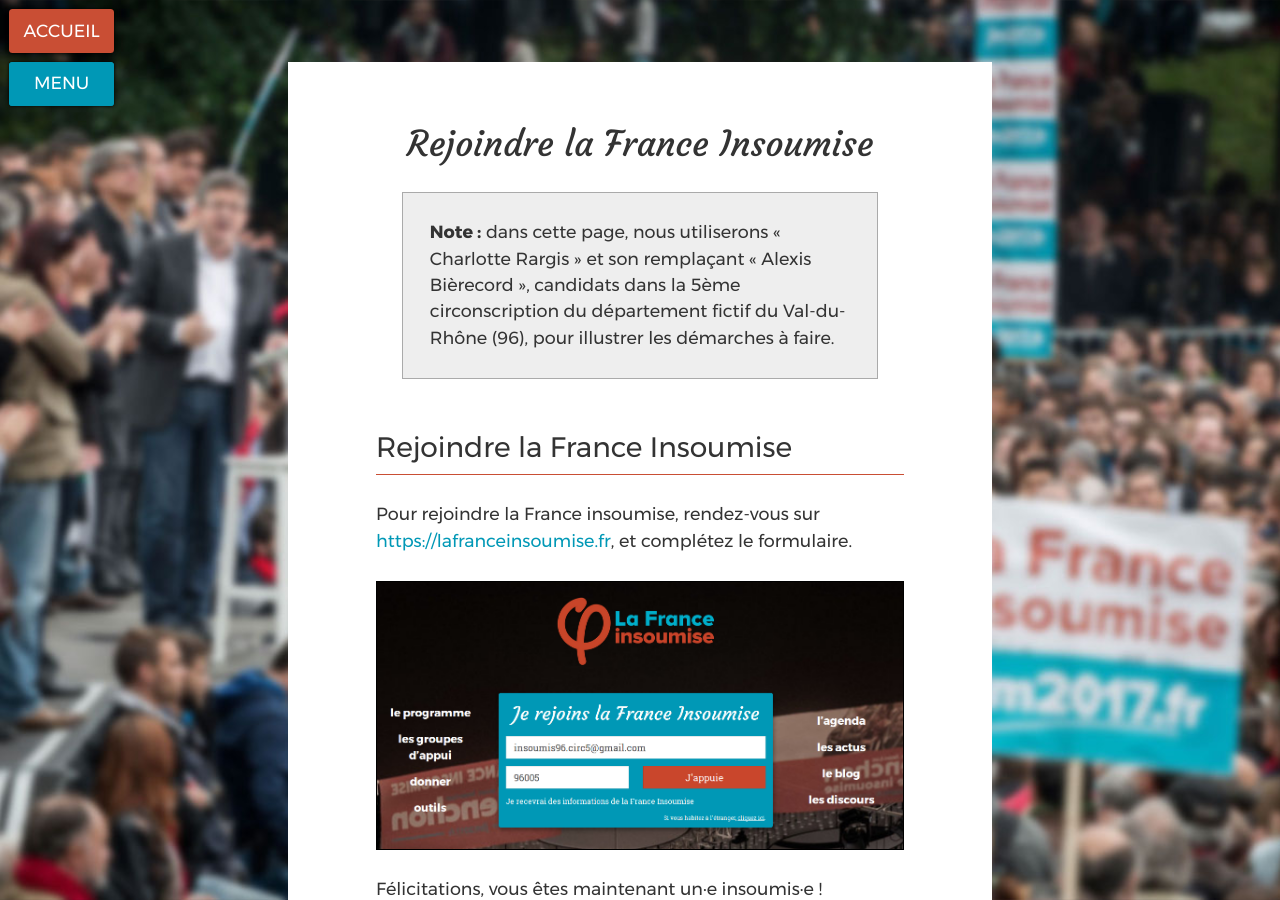
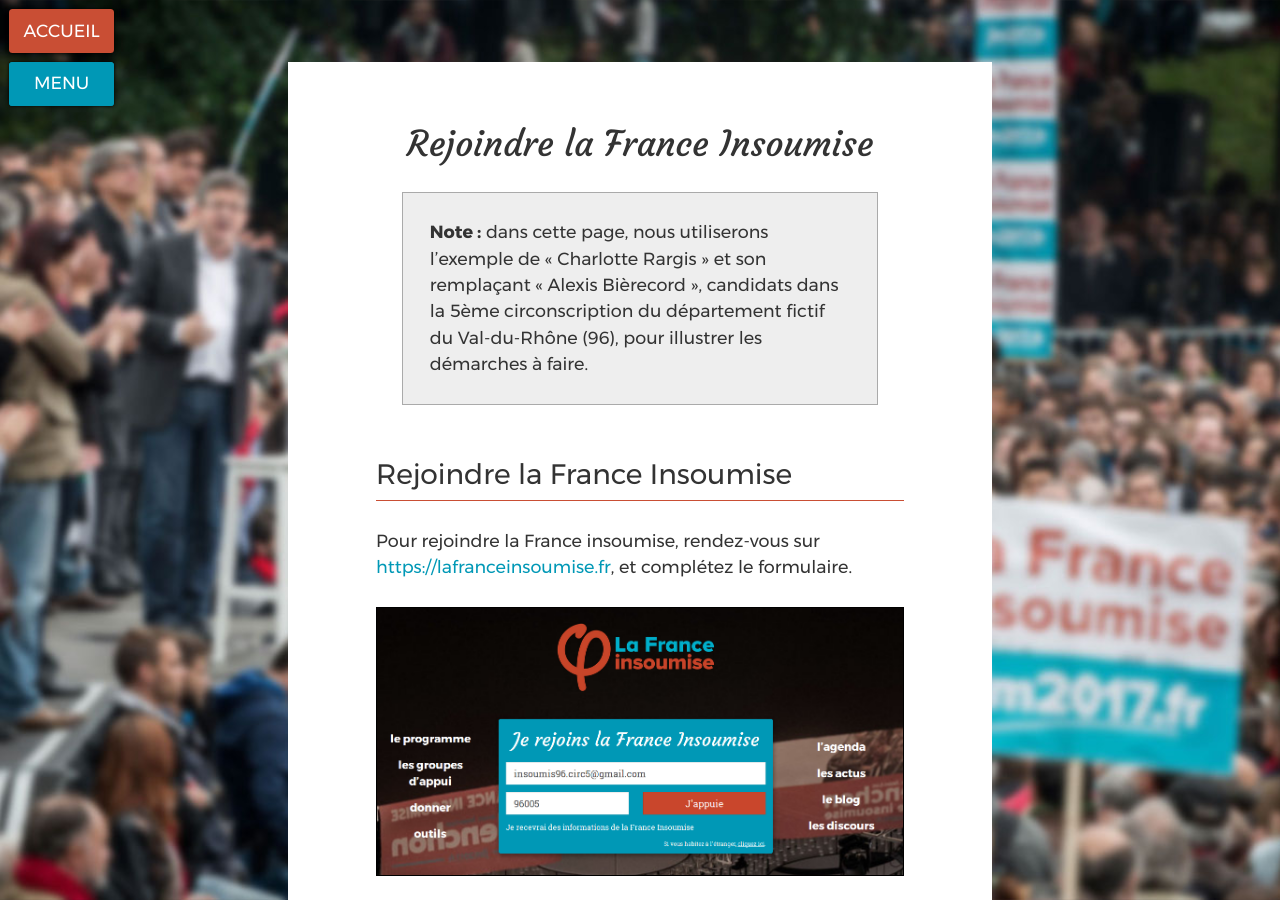
Before and after one commit to ryuran/kitcampagne.fi, a Jekyll site: the page built from _cat_franceinsoumise/rejoindre.md, in a window 1280 px wide and 900 px high. Built offline with Jekyll 4.4.1, drawn with Linux system fonts in a browser that asks for light colours.

Commit message:
Correction du disclaimer

```diff
--- a/_includes/rargis-disclaimer.md
+++ b/_includes/rargis-disclaimer.md
@@ -1,2 +1,2 @@
 > **Note :**
-> dans cette page, nous utiliserons « Charlotte Rargis » et son remplaçant « Alexis Bièrecord », candidats dans la 5ème circonscription du département fictif du Val-du-Rhône (96), pour illustrer les démarches à faire.
+> dans cette page, nous utiliserons l’exemple de « Charlotte Rargis » et son remplaçant « Alexis Bièrecord », candidats dans la 5ème circonscription du département fictif du Val-du-Rhône (96), pour illustrer les démarches à faire.
```
